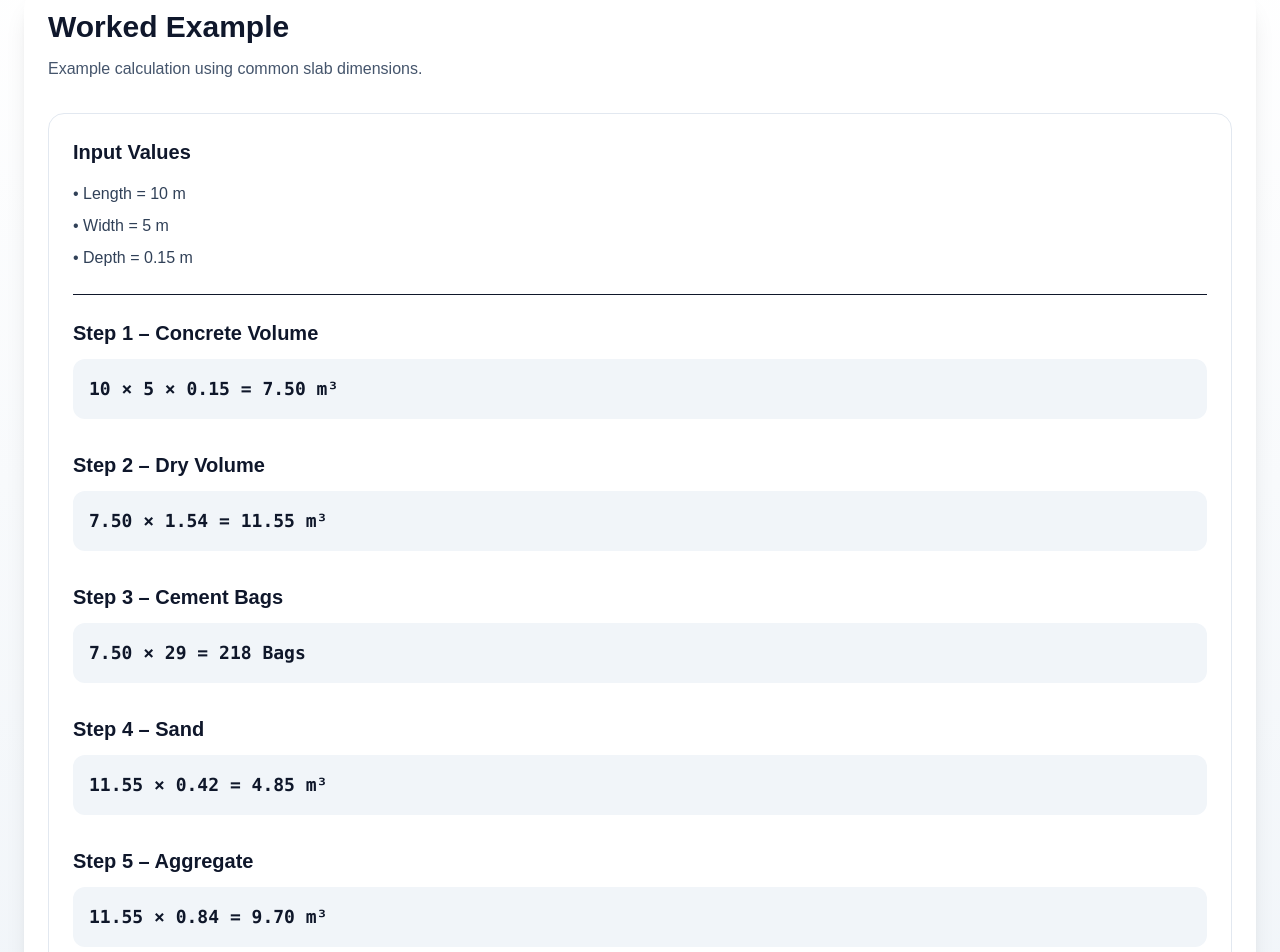
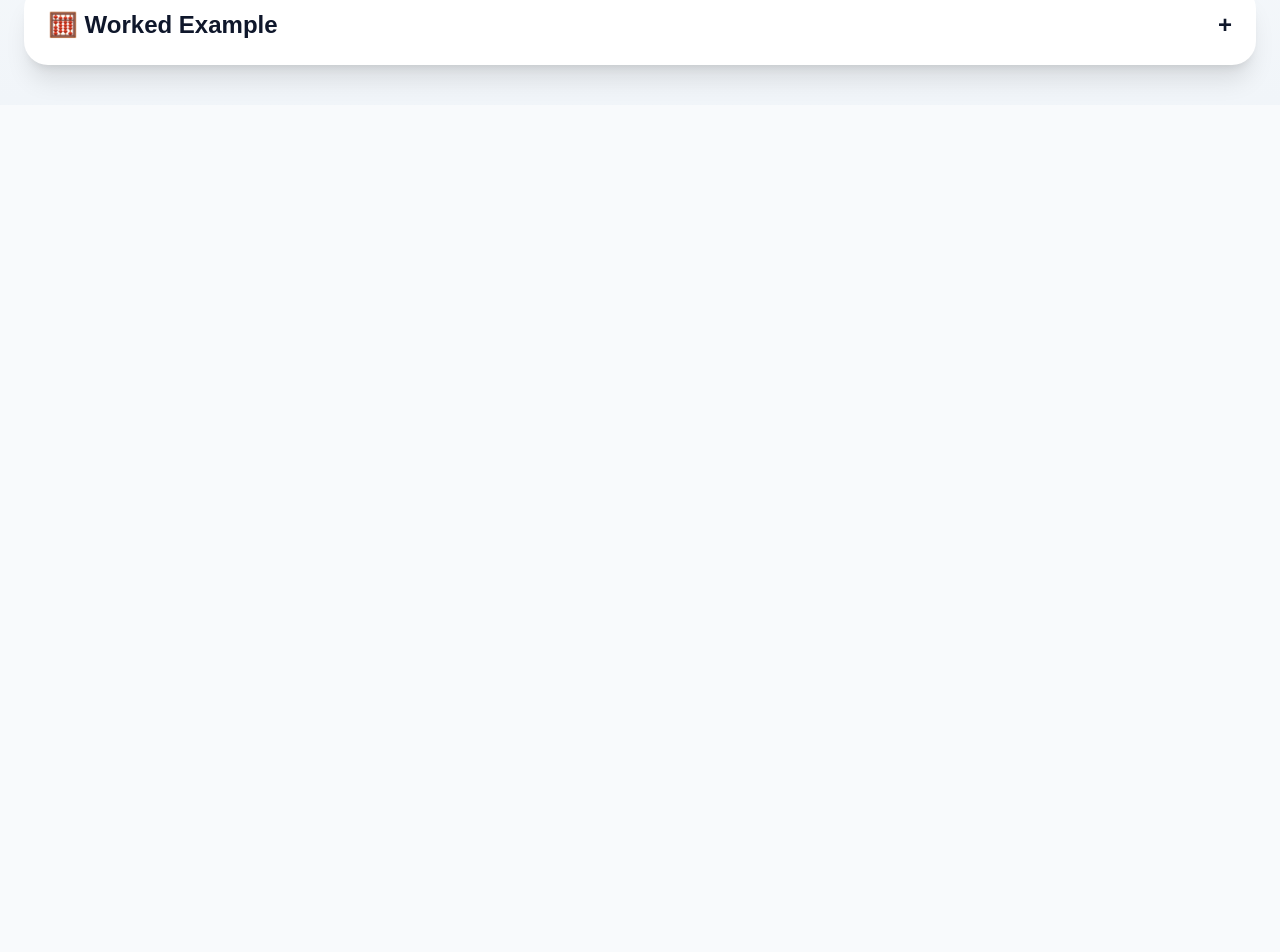
Before and after one commit to km7max-cmd/cornerspan, a Next.js app: page /calculators/concrete in a window 1280 px wide. Shown: the part 1160-2112 px from the top of the page. After the commit the page ends 1265 px from the top, so only its background shows below. Built offline with nearby package versions, Linux system fonts and the light colour scheme.

Commit message:
Refactor Example component for interactive calculations
Updated the Example component to include an expandable section for calculations, enhancing user interaction and clarity.

```diff
--- a/app/calculators/concrete/components/Example.tsx
+++ b/app/calculators/concrete/components/Example.tsx
@@ -1,18 +1,36 @@
+"use client";
+
+import { useState } from "react";
+
 export default function Example() {
+  const [open, setOpen] = useState(false);
+
   return (
-    <section className="mt-10 rounded-3xl bg-white p-6 shadow-xl">
+    <section className="mt-10 overflow-hidden rounded-3xl bg-white shadow-xl">
 
-      <h2 className="text-3xl font-black text-slate-900">
-        Worked Example
+      <button
+        onClick={() => setOpen(!open)}
+        className="flex w-full items-center justify-between p-6 text-left"
+      >
+        <h2 className="text-2xl font-black text-slate-900">
+          🧮 Worked Example
         </h2>
 
-      <p className="mt-3 text-slate-600">
+        <span className="text-2xl font-bold">
+          {open ? "−" : "+"}
+        </span>
+      </button>
+
+      {open && (
+        <div className="border-t p-6">
+
+          <p className="mb-6 text-slate-600">
             Example calculation using common slab dimensions.
           </p>
 
-      <div className="mt-8 rounded-2xl border border-slate-200 p-6">
+          <div className="rounded-2xl border border-slate-200 p-6">
 
-        <h3 className="text-xl font-bold text-slate-900">
+            <h3 className="text-xl font-bold">
               Input Values
             </h3>
 
@@ -24,47 +42,64 @@ export default function Example() {
 
             <hr className="my-6" />
 
-        <h3 className="text-xl font-bold text-slate-900">
+            <div className="space-y-6">
+
+              <div>
+                <h4 className="font-bold">
                   Step 1 – Concrete Volume
-        </h3>
+                </h4>
 
-        <code className="mt-3 block rounded-xl bg-slate-100 p-4 text-lg font-bold">
-          10 × 5 × 0.15 = 7.50 m³
+                <code className="mt-2 block rounded-xl bg-slate-100 p-4">
+                  10 × 5 × 0.15 = <strong>7.50 m³</strong>
                 </code>
+              </div>
 
-        <h3 className="mt-8 text-xl font-bold text-slate-900">
+              <div>
+                <h4 className="font-bold">
                   Step 2 – Dry Volume
-        </h3>
+                </h4>
 
-        <code className="mt-3 block rounded-xl bg-slate-100 p-4 text-lg font-bold">
-          7.50 × 1.54 = 11.55 m³
+                <code className="mt-2 block rounded-xl bg-slate-100 p-4">
+                  7.50 × 1.54 = <strong>11.55 m³</strong>
                 </code>
+              </div>
 
-        <h3 className="mt-8 text-xl font-bold text-slate-900">
+              <div>
+                <h4 className="font-bold">
                   Step 3 – Cement Bags
-        </h3>
+                </h4>
 
-        <code className="mt-3 block rounded-xl bg-slate-100 p-4 text-lg font-bold">
-          7.50 × 29 = 218 Bags
+                <code className="mt-2 block rounded-xl bg-slate-100 p-4">
+                  7.50 × 29 = <strong>218 Bags</strong>
                 </code>
+              </div>
 
-        <h3 className="mt-8 text-xl font-bold text-slate-900">
+              <div>
+                <h4 className="font-bold">
                   Step 4 – Sand
-        </h3>
+                </h4>
 
-        <code className="mt-3 block rounded-xl bg-slate-100 p-4 text-lg font-bold">
-          11.55 × 0.42 = 4.85 m³
+                <code className="mt-2 block rounded-xl bg-slate-100 p-4">
+                  11.55 × 0.42 = <strong>4.85 m³</strong>
                 </code>
+              </div>
 
-        <h3 className="mt-8 text-xl font-bold text-slate-900">
+              <div>
+                <h4 className="font-bold">
                   Step 5 – Aggregate
-        </h3>
+                </h4>
 
-        <code className="mt-3 block rounded-xl bg-slate-100 p-4 text-lg font-bold">
-          11.55 × 0.84 = 9.70 m³
+                <code className="mt-2 block rounded-xl bg-slate-100 p-4">
+                  11.55 × 0.84 = <strong>9.70 m³</strong>
                 </code>
+              </div>
 
             </div>
+
+          </div>
+
+        </div>
+      )}
 
     </section>
   );
```
Lines whose indentation alone changed are shown as unchanged.
